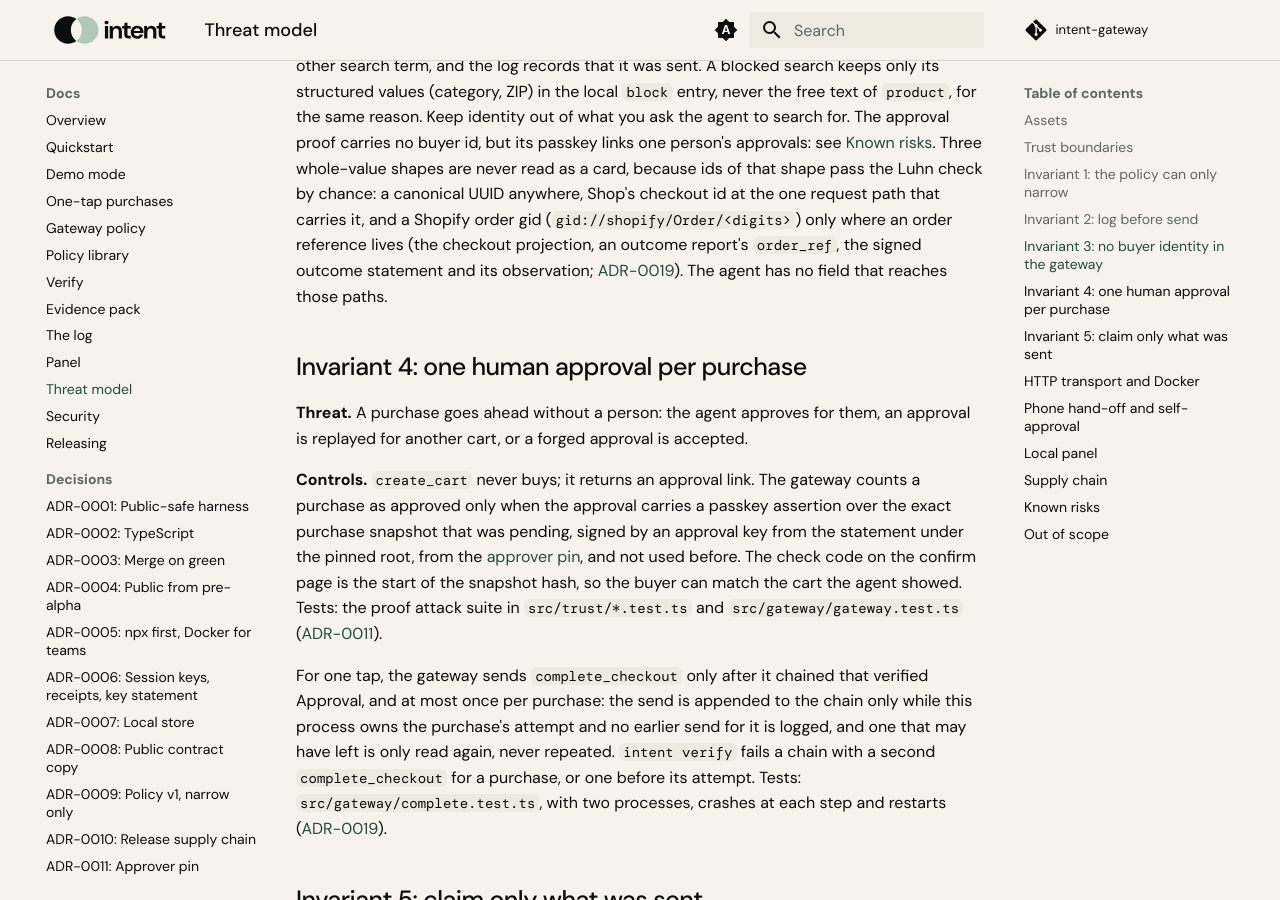
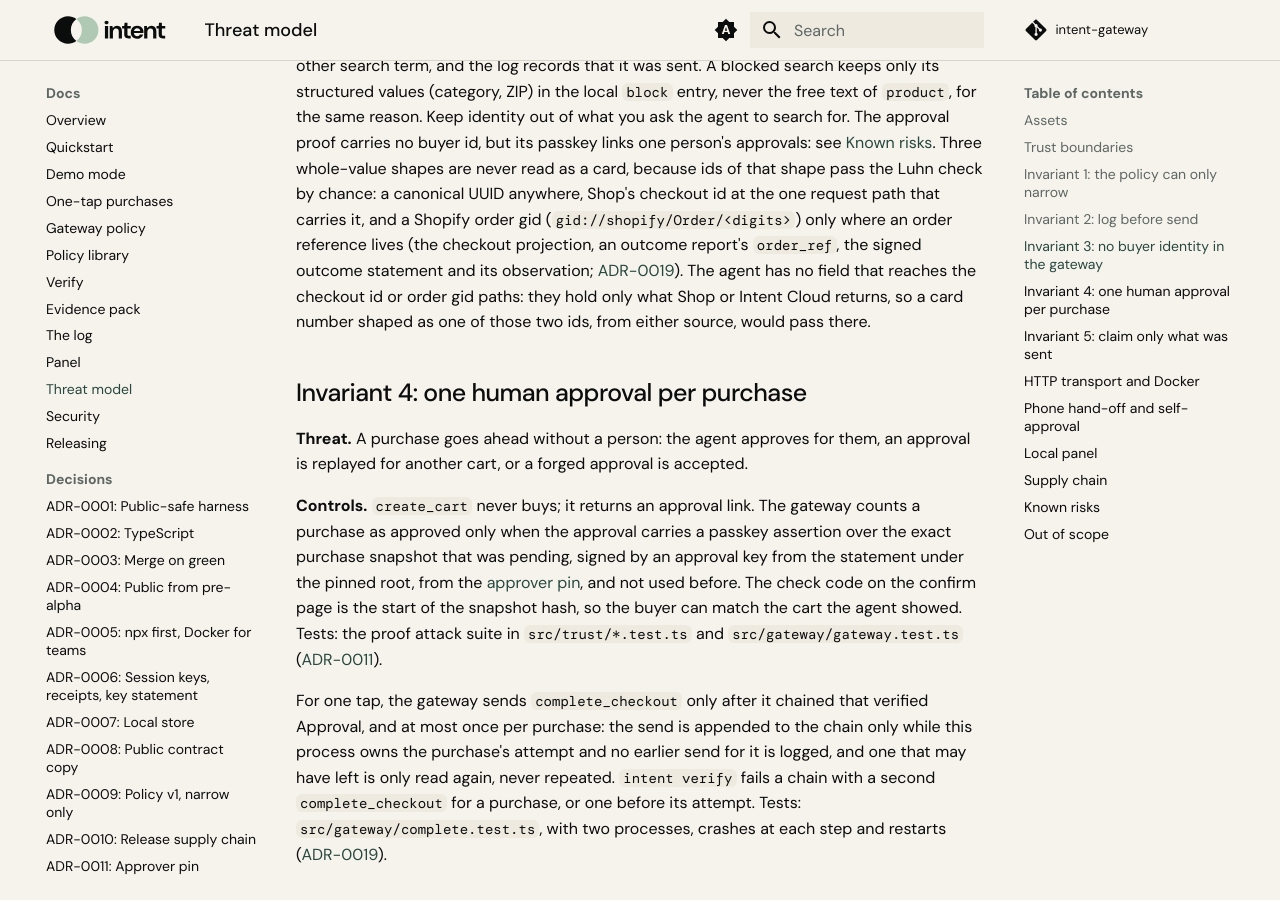
Before and after one commit to golden007eye/intent-gateway, an MkDocs documentation site: the page built from docs/threat-model.md, in a window 1280 px wide and 900 px high, scrolled down 3429 px. Built offline with MkDocs 1.6.1 and Material for MkDocs 9.7.7, drawn with Linux system fonts in a browser that asks for light colours; comment, search, counter and statistics services are not loaded.

Commit message:
docs: name where the exempt order gid and checkout id come from, and what the gateway keeps
The order gid and checkout id exemptions pass a card number shaped as one of
those ids at their paths. ADR-0019 and the threat model now say those paths
hold only what Shop or Intent Cloud returns, never the agent's input, and that
the gateway keeps such a value in its log (local outcome, observation,
statement) as well as sending it in an outcome report.

Co-Authored-By: Claude Opus 5.5 <noreply@anthropic.com>

```diff
--- a/docs/threat-model.md
+++ b/docs/threat-model.md
@@ -48,7 +48,7 @@ To report a vulnerability, see [Security](security.md).
 
 **Controls.** The MCP tools take only search terms, a budget, a 5-digit ZIP and an offer handle. Every outbound body is scanned before it is logged: card numbers (Luhn, including split across fields), emails, phone numbers, street addresses and identity-named keys, after Unicode normalisation. A match blocks the send, and the log records what was blocked (field paths, never values). The tools have no field for a name, address or card; the buyer gives those to the merchant, or keeps them in their Shop account. For one tap, the gateway sends no address and no address id: Shop fills the buyer's preferred saved address itself, and a step where Shop asks for address fields fails with nothing more sent. It keeps from each Shop answer only named fields, dropping the rest on receipt: Shop's answers carry the buyer's email, phone, names, full addresses and a payment credential whatever the scope. Tests: `src/privacy/privacy.test.ts` and the gateway's outbound privacy suite.
 
-**Limit.** Patterns cannot detect everything. A name typed into the free text of `product` or `must_haves` (for example "a gift for Jane Doe") cannot be told apart from a product name, and neither can contact details written to dodge a pattern (for example `jane(at)example(dot)com`, or a card number spelled out in words). Such text is sent like any other search term, and the log records that it was sent. A blocked search keeps only its structured values (category, ZIP) in the local `block` entry, never the free text of `product`, for the same reason. Keep identity out of what you ask the agent to search for. The approval proof carries no buyer id, but its passkey links one person's approvals: see [Known risks](#known-risks). Three whole-value shapes are never read as a card, because ids of that shape pass the Luhn check by chance: a canonical UUID anywhere, Shop's checkout id at the one request path that carries it, and a Shopify order gid (`gid://shopify/Order/<digits>`) only where an order reference lives (the checkout projection, an outcome report's `order_ref`, the signed outcome statement and its observation; [ADR-0019](adr/0019-one-tap-completion.md)). The agent has no field that reaches those paths.
+**Limit.** Patterns cannot detect everything. A name typed into the free text of `product` or `must_haves` (for example "a gift for Jane Doe") cannot be told apart from a product name, and neither can contact details written to dodge a pattern (for example `jane(at)example(dot)com`, or a card number spelled out in words). Such text is sent like any other search term, and the log records that it was sent. A blocked search keeps only its structured values (category, ZIP) in the local `block` entry, never the free text of `product`, for the same reason. Keep identity out of what you ask the agent to search for. The approval proof carries no buyer id, but its passkey links one person's approvals: see [Known risks](#known-risks). Three whole-value shapes are never read as a card, because ids of that shape pass the Luhn check by chance: a canonical UUID anywhere, Shop's checkout id at the one request path that carries it, and a Shopify order gid (`gid://shopify/Order/<digits>`) only where an order reference lives (the checkout projection, an outcome report's `order_ref`, the signed outcome statement and its observation; [ADR-0019](adr/0019-one-tap-completion.md)). The agent has no field that reaches the checkout id or order gid paths: they hold only what Shop or Intent Cloud returns, so a card number shaped as one of those two ids, from either source, would pass there.
 
 ## Invariant 4: one human approval per purchase
 
```
Also changed, not shown: docs/adr/0019-one-tap-completion.md (+1 -1 lines).
